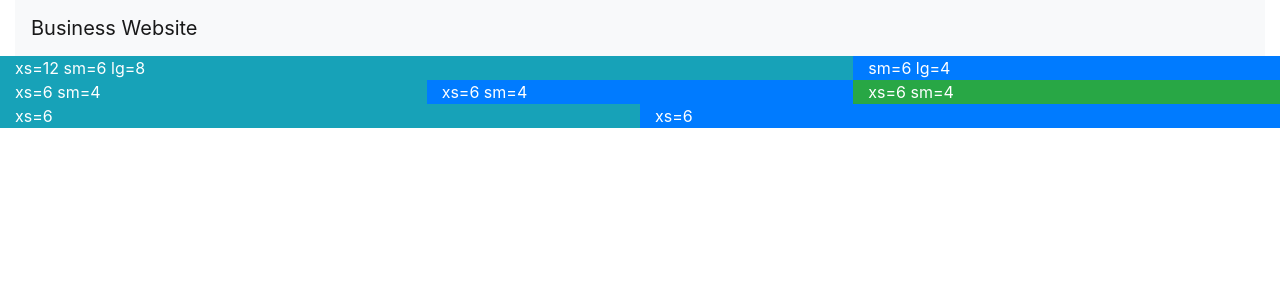
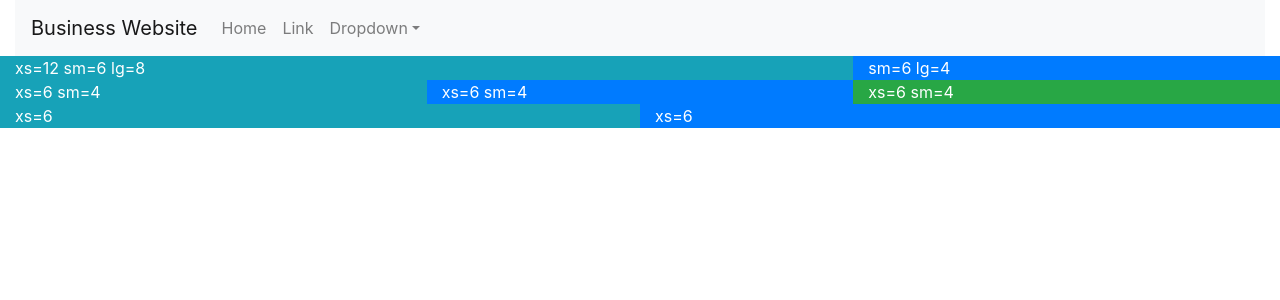
Before and after one commit to yungshun317/react-bootstrap-business-website, a React app: page / in a window 1280 px wide. Shown: the top 300 px of the page. Built offline with nearby package versions, Linux system fonts and the light colour scheme.

Commit message:
[FEAT] Use the `Nav` and `NavDropdown` components in `Navbar`

```diff
--- a/src/App.js
+++ b/src/App.js
@@ -1,6 +1,8 @@
 import React from "react";
 import Container from "react-bootstrap/Container";
 import Navbar from "react-bootstrap/Navbar";
+import Nav from "react-bootstrap/Nav";
+import NavDropdown from "react-bootstrap/NavDropdown";
 import Row from "react-bootstrap/Row";
 import Col from "react-bootstrap/Col";
 
@@ -11,6 +13,17 @@ export default function App() {
 		        <Navbar.Brand href="#home">Business Website</Navbar.Brand>
 		        <Navbar.Toggle aria-controls="basic-navbar-nav" />
 		        <Navbar.Collapse id="basic-navbar-nav">
+		            <Nav className="mr-auto">
+		                <Nav.Link href="#home">Home</Nav.Link>
+		                <Nav.Link href="#link">Link</Nav.Link>
+		                <NavDropdown title="Dropdown" id="basic-navbar-dropdown">
+		                    <NavDropdown.Item href="#action/3.1">Action</NavDropdown.Item>
+		                    <NavDropdown.Item href="#action/3.2">Another action</NavDropdown.Item>
+		                    <NavDropdown.Item href="#action/3.3">Something</NavDropdown.Item>
+		                    <NavDropdown.Divider />
+		                    <NavDropdown.Item href="#action/3.4">Separated link</NavDropdown.Item>
+		                </NavDropdown>
+		            </Nav>
 		        </Navbar.Collapse>
 		    </Navbar>
 		    <Row>
```
